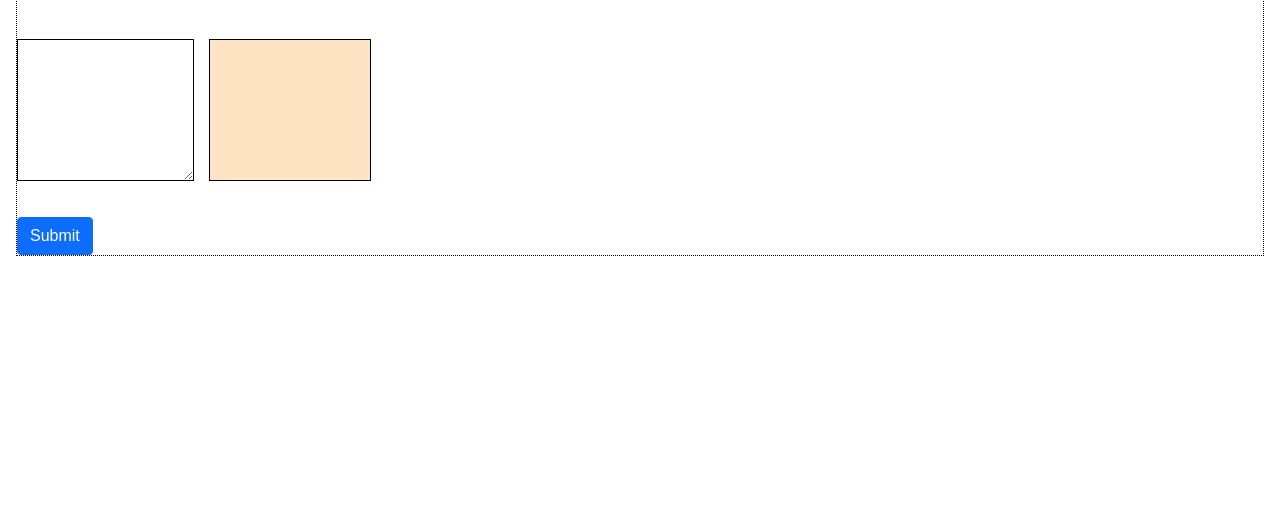
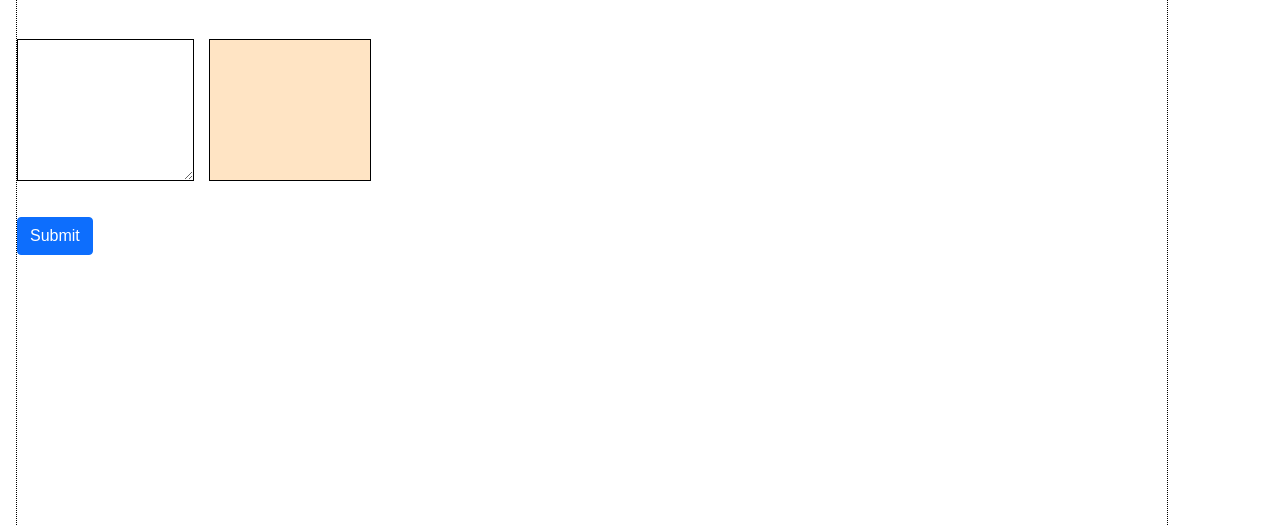
Before and after one commit to rameshkunwar/LearningBEM, a plain HTML site: page index.html in a window 1280 px wide. Shown: the part 65-590 px from the top of the page. Drawn offline with Linux system fonts and the light colour scheme.

Commit message:
flex-box for footer at the bottom

```diff
--- a/index.html
+++ b/index.html
@@ -10,6 +10,7 @@
 </head>
 
 <body>
+   <div class="wrapper">
      <!--block-->
      <header class="header">
         <!--element-->
@@ -34,7 +35,7 @@
        </div>
    </header>
 
-    <article>
+   <article class="article">
           <!--block-->
        <section class="text-result-area">
            <form>
@@ -72,6 +73,7 @@
            </div>
        </div>
    </footer>
+   </div>
 </body>
 
 </html>
--- a/style.css
+++ b/style.css
@@ -1,7 +1,17 @@
 body{
     line-height: 1.2;
+
+}
+.wrapper{
+    display: flex;
+    min-height: 100vh;
+    max-width: 1150px;
+    flex-direction: column;
     margin: 0 1rem;
     border: 1px dotted #000;
+}
+.article{
+    flex-grow: 1;
 }
 .header {
     max-width: 1150px;
@@ -69,13 +79,8 @@ body{
 .text-result-area .text-result-area__container form{
     display: flex;
 }
-/* .text-result-area .text-result-area__text-area{
-    display: inline-flex;
-    justify-content: flex-start;
-} */
 
 .text-result-area__text-area textarea{
-    /* display: flex; */
     padding: 0;
     margin: 0;
     border-color: unset;
@@ -85,9 +90,6 @@ body{
     min-width: 160px;
 }
 .text-result-area__result-area{
-    /* display: inline-flex;
-    justify-self: flex-end; */
-
     padding: 0;
     margin: 0 0 0 15px;
     border-color: unset;
@@ -121,8 +123,6 @@ body{
     transition: color .15s ease-in-out,background-color .15s ease-in-out,border-color .15s ease-in-out,box-shadow .15s ease-in-out;
 }
 .footer{
-    position: fixed;
-    bottom: 0;
     padding: 1rem 0;
     display: flex;
     flex-direction: column;
```
Lines whose indentation alone changed are shown as unchanged.
